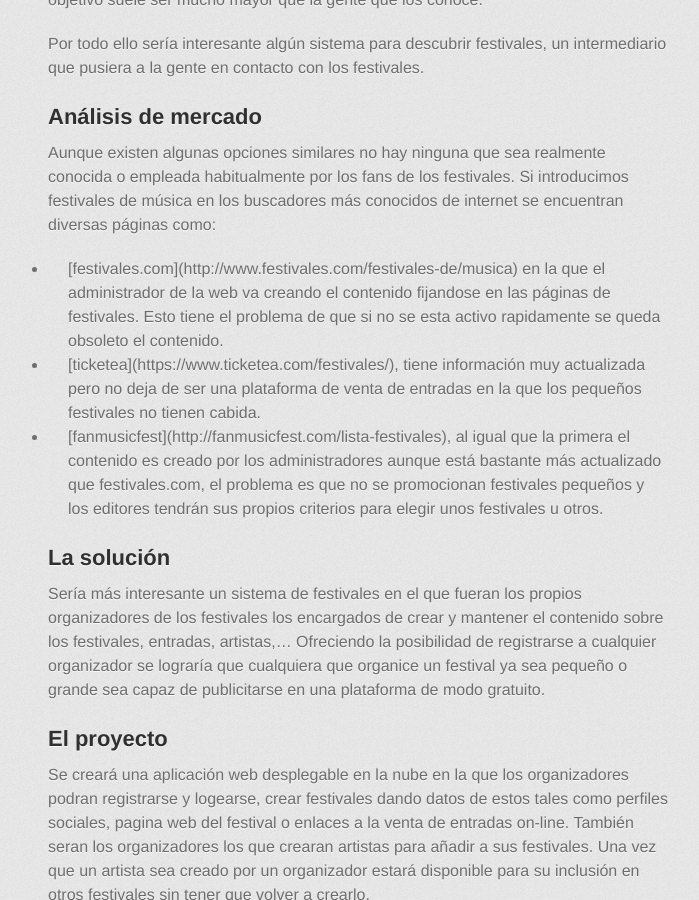
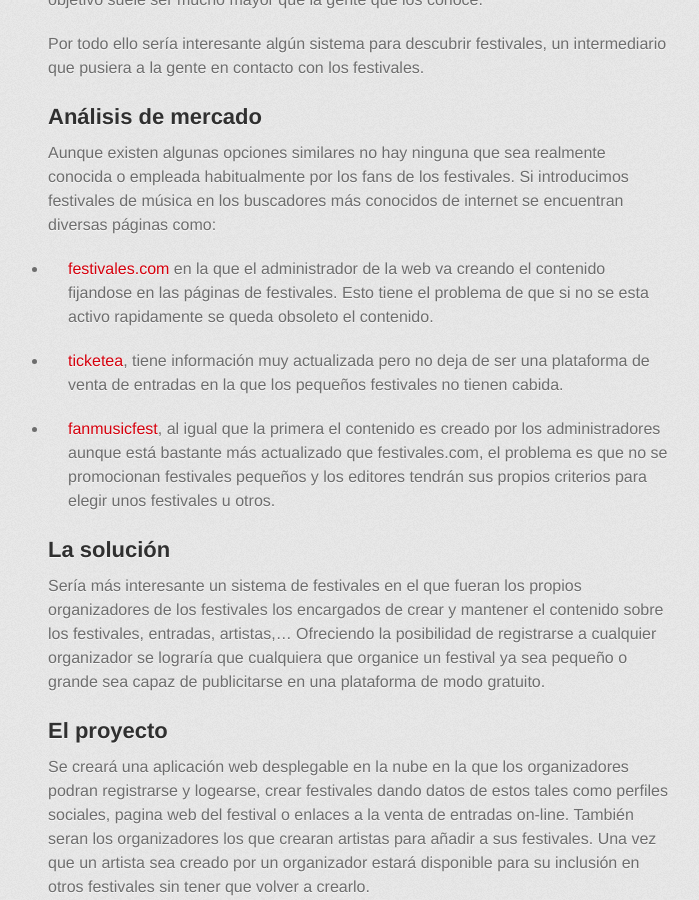
Before and after one commit to AythaE/DeFesti, a Jekyll site: the page built from descripcion.md, in a window 1280 px wide and 900 px high, scrolled down 571 px. Shown: the whole window, without its empty margins (282-981 px from the left). Built offline with Jekyll 4.4.1, drawn with Linux system fonts in a browser that asks for light colours; some web fonts are replaced.

Commit message:
Tratando de arreglar problema al formatear unordered list de Markdown a html #5

```diff
--- a/descripcion.md
+++ b/descripcion.md
@@ -11,11 +11,15 @@ Por todo ello sería interesante algún sistema para descubrir festivales, un in
 
 ## Análisis de mercado
 Aunque existen algunas opciones similares no hay ninguna que sea realmente conocida o empleada habitualmente por los fans de los festivales. Si introducimos festivales de música en los buscadores más conocidos de internet se encuentran diversas páginas como:
-<ul>
-<li> [festivales.com](http://www.festivales.com/festivales-de/musica) en la que el administrador de la web va creando el contenido fijandose en las páginas de festivales. Esto tiene el problema de que si no se esta activo rapidamente se queda obsoleto el contenido.</li>
-<li> [ticketea](https://www.ticketea.com/festivales/), tiene información muy actualizada pero no deja de ser una plataforma de venta de entradas en la que los pequeños festivales no tienen cabida.</li>
-<li> [fanmusicfest](http://fanmusicfest.com/lista-festivales), al igual que la primera el contenido es creado por los administradores aunque está bastante más actualizado que festivales.com, el problema es que no se promocionan festivales pequeños y los editores tendrán sus propios criterios para elegir unos festivales u otros.</li>
-</ul>
+
+- [festivales.com](http://www.festivales.com/festivales-de/musica) en la que el administrador de la web va creando el contenido fijandose en las páginas de festivales. Esto tiene el problema de que si no se esta activo rapidamente se queda obsoleto el contenido.
+
+- [ticketea](https://www.ticketea.com/festivales/), tiene información muy actualizada pero no deja de ser una plataforma de venta de entradas en la que los pequeños festivales no tienen cabida.
+
+- [fanmusicfest](http://fanmusicfest.com/lista-festivales), al igual que la primera el contenido es creado por los administradores aunque está bastante más actualizado que festivales.com, el problema es que no se promocionan festivales pequeños y los editores tendrán sus propios criterios para elegir unos festivales u otros.
+
+
+
 ## La solución
 Sería más interesante un sistema de festivales en el que fueran los propios organizadores de los festivales los encargados de crear y mantener el contenido sobre los festivales, entradas, artistas,... Ofreciendo la posibilidad de registrarse a cualquier organizador se lograría que cualquiera que organice un festival ya sea pequeño o grande sea capaz de publicitarse en una plataforma de modo gratuito.
 
```
